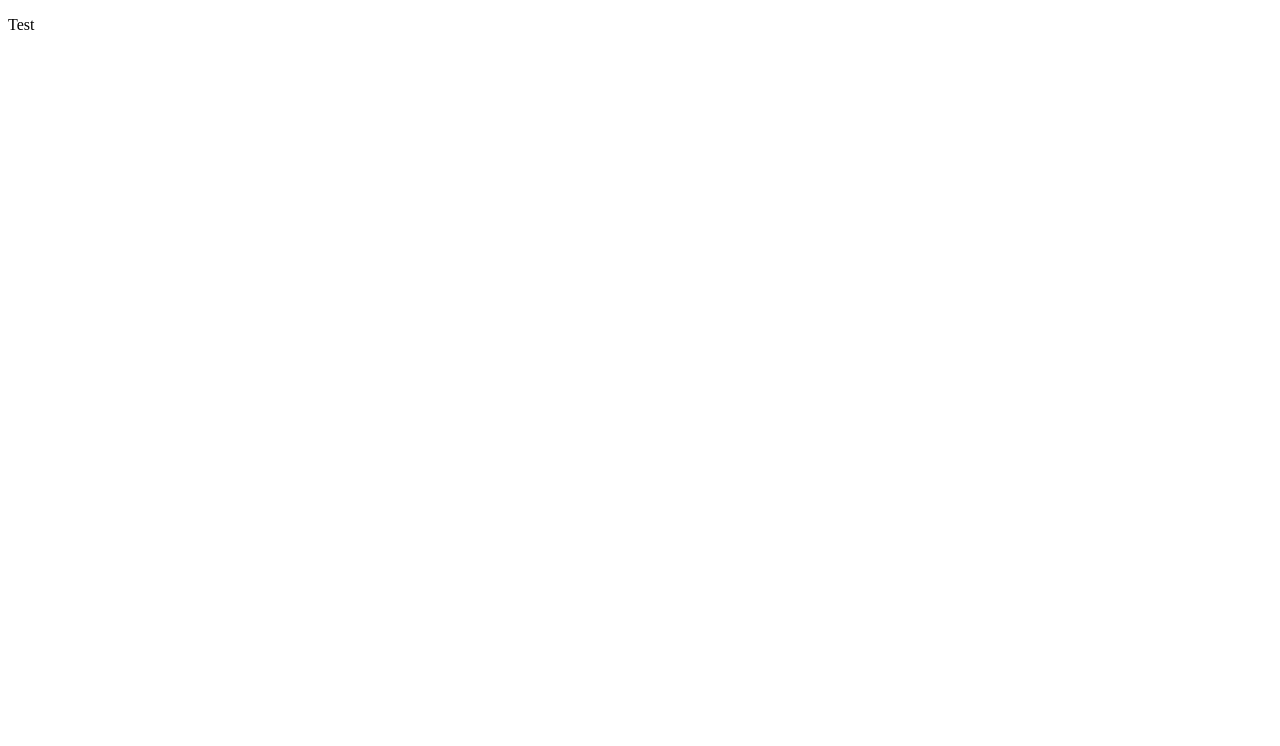
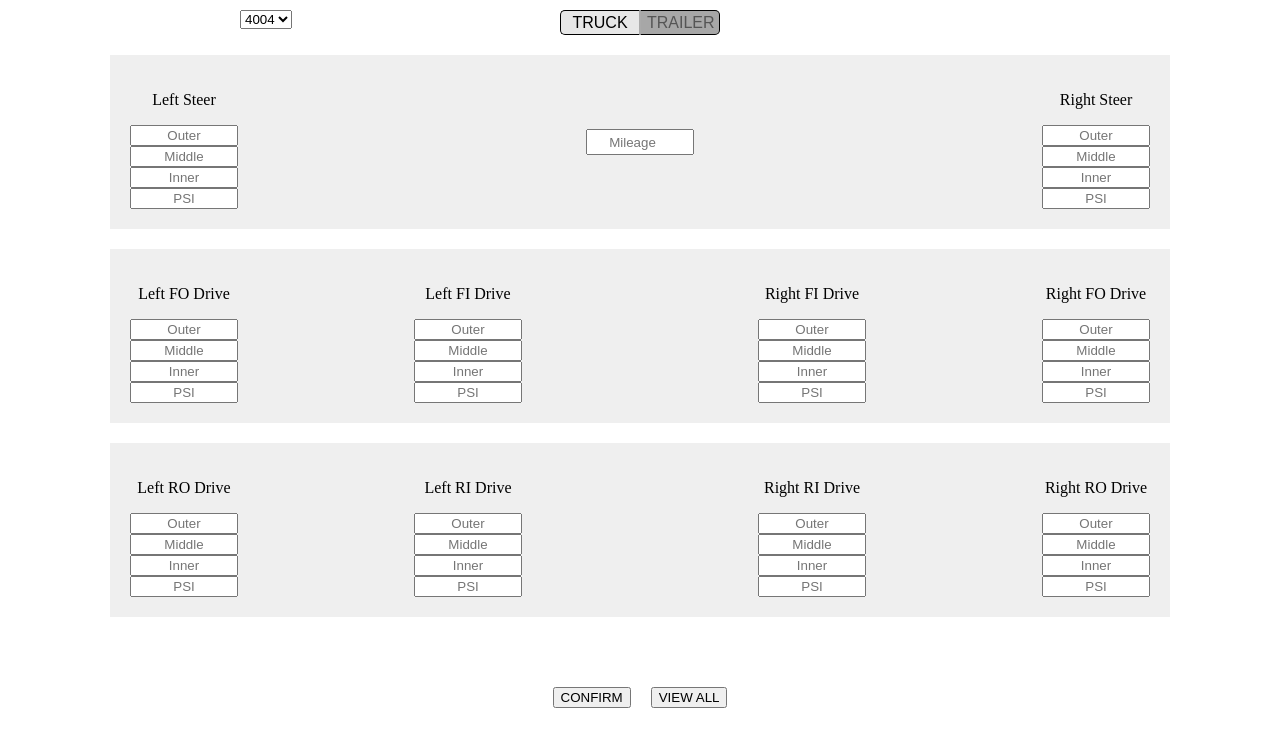
Before and after one commit to thepixelist11/thepixelist11.github.io, a plain HTML site: page index.html in a window 1280 px wide. Drawn offline with Linux system fonts and the light colour scheme.

Commit message:
Added html, styling, and js most of page

```diff
--- a/index.html
+++ b/index.html
@@ -1,11 +1,111 @@
 <!DOCTYPE html>
 <html lang="en">
-<head>
-  <meta charset="UTF-8">
-  <meta name="viewport" content="width=device-width, initial-scale=1.0">
-  <title></title>
-</head>
-<body>
-  <p>Test</p>
-</body>
+  <head>
+    <meta charset="UTF-8" />
+    <meta name="viewport" content="width=device-width, initial-scale=1.0" />
+    <title>Tire Readings</title>
+    <script src="./main.js"></script>
+    <link rel="stylesheet" href="style.css" />
+  </head>
+  <body onload="main()">
+    <div id="topBar">
+      <button id="truckBtn" onclick="changeMenu('truck')">TRUCK</button>
+      <button id="trailerBtn" onclick="changeMenu('trailer')">TRAILER</button>
+    </div>
+    <div id="truckMenu">
+      <select name="tNumber" id="tNumber"></select>
+      <div id="steer">
+        <div id="lSteer">
+          <p class="label1">Left Steer</p>
+          <input type="text" id="lSteerOuter" placeholder="Outer" />
+          <input type="text" id="lSteerMiddle" placeholder="Middle" />
+          <input type="text" id="lSteerInner" placeholder="Inner" />
+          <input type="text" id="lSteerPSI" placeholder="PSI" />
+        </div>
+
+        <input type="number" id="mileage" placeholder="Mileage" />
+
+        <div id="rSteer">
+          <p class="label1">Right Steer</p>
+          <input type="text" id="rSteerOuter" placeholder="Outer" />
+          <input type="text" id="rSteerMiddle" placeholder="Middle" />
+          <input type="text" id="rSteerInner" placeholder="Inner" />
+          <input type="text" id="rSteerPSI" placeholder="PSI" />
+        </div>
+      </div>
+      <div id="fDrive">
+        <div id="lFODrive">
+          <p class="label1">Left FO Drive</p>
+          <input type="text" id="lFODriveOuter" placeholder="Outer" />
+          <input type="text" id="lFODriveMiddle" placeholder="Middle" />
+          <input type="text" id="lFODriveInner" placeholder="Inner" />
+          <input type="text" id="lFODrivePSI" placeholder="PSI" />
+        </div>
+
+        <div id="lFIDrive">
+          <p class="label1">Left FI Drive</p>
+          <input type="text" id="lFIDriveOuter" placeholder="Outer" />
+          <input type="text" id="lFIDriveMiddle" placeholder="Middle" />
+          <input type="text" id="lFIDriveInner" placeholder="Inner" />
+          <input type="text" id="lFIDrivePSI" placeholder="PSI" />
+        </div>
+
+        <div id="rFIDrive">
+          <p class="label1">Right FI Drive</p>
+          <input type="text" id="rFIDriveOuter" placeholder="Outer" />
+          <input type="text" id="rFIDriveMiddle" placeholder="Middle" />
+          <input type="text" id="rFIDriveInner" placeholder="Inner" />
+          <input type="text" id="rFIDrivePSI" placeholder="PSI" />
+        </div>
+
+        <div id="rFODrive">
+          <p class="label1">Right FO Drive</p>
+          <input type="text" id="rFODriveOuter" placeholder="Outer" />
+          <input type="text" id="rFODriveMiddle" placeholder="Middle" />
+          <input type="text" id="rFODriveInner" placeholder="Inner" />
+          <input type="text" id="rFODrivePSI" placeholder="PSI" />
+        </div>
+      </div>
+      <div id="rDrive">
+        <div id="lRODrive">
+          <p class="label1">Left RO Drive</p>
+          <input type="text" id="lRODriveOuter" placeholder="Outer" />
+          <input type="text" id="lRODriveMiddle" placeholder="Middle" />
+          <input type="text" id="lRODriveInner" placeholder="Inner" />
+          <input type="text" id="lRODrivePSI" placeholder="PSI" />
+        </div>
+
+        <div id="lRIDrive">
+          <p class="label1">Left RI Drive</p>
+          <input type="text" id="lRIDriveOuter" placeholder="Outer" />
+          <input type="text" id="lRIDriveMiddle" placeholder="Middle" />
+          <input type="text" id="lRIDriveInner" placeholder="Inner" />
+          <input type="text" id="lRIDrivePSI" placeholder="PSI" />
+        </div>
+
+        <div id="rRIDrive">
+          <p class="label1">Right RI Drive</p>
+          <input type="text" id="rRIDriveOuter" placeholder="Outer" />
+          <input type="text" id="rRIDriveMiddle" placeholder="Middle" />
+          <input type="text" id="rRIDriveInner" placeholder="Inner" />
+          <input type="text" id="rRIDrivePSI" placeholder="PSI" />
+        </div>
+
+        <div id="rFODrive">
+          <p class="label1">Right RO Drive</p>
+          <input type="text" id="rRODriveOuter" placeholder="Outer" />
+          <input type="text" id="rRODriveMiddle" placeholder="Middle" />
+          <input type="text" id="rRODriveInner" placeholder="Inner" />
+          <input type="text" id="rRODrivePSI" placeholder="PSI" />
+        </div>
+      </div>
+
+      <div id="bottom">
+        <button id="confirm" onclick="confirm()">CONFIRM</button>
+        <button id="view" onclick="changeMenu('view')">VIEW ALL</button>
+      </div>
+
+      <div id="data"></div>
+    </div>
+  </body>
 </html>
--- /dev/null
+++ b/main.js
@@ -0,0 +1,161 @@
+let truckBtn, trailerBtn, menu;
+let menuState = 'truck';
+let data = {};
+
+const trucks = [4004, 4005];
+trucks.map(t => t.toString());
+
+const trailers = ['0000'];
+trucks.map(t => t.toString());
+
+function main() {
+  truckBtn = document.getElementById('truckBtn');
+  trailerBtn = document.getElementById('trailerBtn');
+  menu = document.getElementById('menu');
+
+  //Setup base button colors / states
+  truckBtn.style.background = '#e7e7e7';
+  trailerBtn.style.background = '#a7a7a7';
+  truckBtn.style.color = '#000';
+  trailerBtn.style.color = '#555';
+
+  loadMenu();
+}
+
+function changeMenu(type) {
+  switch (type) {
+    case 'truck':
+      truckBtn.style.background = '#e7e7e7';
+      trailerBtn.style.background = '#a7a7a7';
+      truckBtn.style.color = '#000';
+      trailerBtn.style.color = '#555';
+      menuState = 'truck';
+      break;
+    case 'trailer':
+      trailerBtn.style.background = '#e7e7e7';
+      truckBtn.style.background = '#a7a7a7';
+      trailerBtn.style.color = '#000';
+      truckBtn.style.color = '#555';
+      menuState = 'trailer';
+      break;
+    case 'view':
+      trailerBtn.style.background = '#a7a7a7';
+      truckBtn.style.background = '#a7a7a7';
+      trailerBtn.style.color = '#555';
+      truckBtn.style.color = '#555';
+      menuState = 'view';
+      break;
+  }
+  loadMenu();
+}
+
+function loadMenu() {
+  let dropdown = document.querySelector('select');
+
+  const nodes = [...dropdown.childNodes];
+  totalChildren = nodes.length;
+  for (let i = 0; i < totalChildren; i++) {
+    dropdown.removeChild(nodes[i]);
+  }
+
+  if (menuState == 'truck') {
+    document.getElementById('steer').style.visibility = 'visible';
+    document.getElementById('steer').style.position = 'static';
+    document.getElementById('fDrive').style.visibility = 'visible';
+    document.getElementById('fDrive').style.position = 'static';
+    document.getElementById('rDrive').style.visibility = 'visible';
+    document.getElementById('rDrive').style.position = 'static';
+
+    document.getElementById('tNumber').style.visibility = 'visible';
+    document.getElementById('tNumber').style.position = 'absolute';
+    document.getElementById('confirm').style.visibility = 'visible';
+    document.getElementById('confirm').style.position = 'static';
+    document.getElementById('view').style.visibility = 'visible';
+    document.getElementById('view').style.position = 'static';
+
+    document.getElementById('data').style.display = 'none';
+
+    trucks.forEach(t => {
+      const o = document.createElement('option');
+      o.value = t;
+      o.innerHTML = t;
+      dropdown.appendChild(o);
+    });
+  } else if (menuState == 'trailer') {
+    document.getElementById('steer').style.visibility = 'hidden';
+    document.getElementById('steer').style.position = 'absolute';
+    document.getElementById('fDrive').style.visibility = 'visible';
+    document.getElementById('fDrive').style.position = 'static';
+    document.getElementById('rDrive').style.visibility = 'visible';
+    document.getElementById('rDrive').style.position = 'static';
+
+    document.getElementById('tNumber').style.visibility = 'visible';
+    document.getElementById('tNumber').style.position = 'absolute';
+    document.getElementById('confirm').style.visibility = 'visible';
+    document.getElementById('confirm').style.position = 'static';
+    document.getElementById('view').style.visibility = 'visible';
+    document.getElementById('view').style.position = 'static';
+
+    document.getElementById('data').style.display = 'none';
+
+    trailers.forEach(t => {
+      const o = document.createElement('option');
+      o.value = t;
+      o.innerHTML = t;
+      dropdown.appendChild(o);
+    });
+  } else {
+    document.getElementById('steer').style.visibility = 'hidden';
+    document.getElementById('steer').style.position = 'absolute';
+    document.getElementById('fDrive').style.visibility = 'hidden';
+    document.getElementById('fDrive').style.position = 'absolute';
+    document.getElementById('rDrive').style.visibility = 'hidden';
+    document.getElementById('rDrive').style.position = 'absolute';
+
+    document.getElementById('tNumber').style.visibility = 'hidden';
+    document.getElementById('tNumber').style.position = 'absolute';
+    document.getElementById('confirm').style.visibility = 'hidden';
+    document.getElementById('confirm').style.position = 'absolute';
+    document.getElementById('view').style.visibility = 'hidden';
+    document.getElementById('view').style.position = 'absolute';
+
+    updateData();
+    document.getElementById('data').style.display = 'inline';
+
+    const text = document.getElementById('data');
+    const nodes = [...text.childNodes];
+    totalChildren = nodes.length;
+    for (let i = 0; i < totalChildren; i++) {
+      text.removeChild(nodes[i]);
+    }
+
+    localStorage.length;
+    for (const e in data) {
+      const t = document.createElement('p');
+      t.innerHTML = `${e}: ${data[e]}`;
+      text.appendChild(t);
+    }
+  }
+}
+
+function updateData() {
+  data['truck'] = document.getElementById('tNumber').value.toString()
+
+  const els = document.querySelectorAll('input');
+  const vals = [...els].map(e => e.value);
+
+  const d = new Date();
+  data['date'] = `${d.getDate()}/${d.getMonth().toString().length < 2 ? '0' + d.getMonth() : d.getMonth()}/${d.getFullYear().toString().substring(2)}`;
+
+  for (let i = 0; i < vals.length; i++) {
+    data[els[i].id] = vals[i];
+  }
+}
+
+function confirm() {
+  updateData();
+  localStorage.setItem(document.getElementById('tNumber').value, JSON.stringify(data));
+  document.querySelectorAll('input').forEach(e => {
+    e.value = '';
+  });
+}
--- /dev/null
+++ b/style.css
@@ -0,0 +1,153 @@
+::placeholder{
+  text-align: center;
+}
+body{
+  margin: 10px;
+}
+#topBar{
+  display: flex;
+  justify-content: center;
+  margin-top: 1vh;
+}
+#trailerBtn{
+  width: 80px;
+  height: 25px;
+  border: 1px solid black;
+  border-radius: 5px;
+  border-top-left-radius: 0;
+  border-bottom-left-radius: 0;
+  font-size: 16px;
+  border-left: 1px solid #aaa;
+  transition:
+  background-color 0.15s,
+  color 0.15s;
+  background: '#a7a7a7';
+  color: '#555';
+}
+#truckBtn{
+  background: '#e7e7e7';
+  color: '#000';
+  width: 80px;
+  height: 25px;
+  border: 1px solid black;
+  border-radius: 5px;
+  border-top-right-radius: 0;
+  border-bottom-right-radius: 0;
+  font-size: 16px;
+  border-right: 1px solid #aaa;
+  transition:
+  background-color 0.15s,
+  color 0.15s;
+}
+
+#steer{
+  background-color: #efefef;
+  display: flex;
+  justify-content: space-between;
+  margin-left: 100px;
+  margin-right: 100px;
+  padding: 20px;
+  margin-top: 20px;
+  align-items: center;
+}
+#lSteer{
+  display: flex;
+  flex-direction: column;
+  text-align: center;
+}
+#rSteer{
+  display: flex;
+  flex-direction: column;
+  text-align: center;
+}
+#fDrive{
+  background-color: #efefef;
+  display: flex;
+  justify-content: space-between;
+  margin-left: 100px;
+  margin-right: 100px;
+  padding: 20px;
+  margin-top: 20px;
+}
+#lFODrive{
+  display: flex;
+  flex-direction: column;
+  text-align: center;
+}
+#lFIDrive{
+  display: flex;
+  flex-direction: column;
+  text-align: center;
+  margin-right: 30px;
+}
+#rFIDrive{
+  display: flex;
+  flex-direction: column;
+  text-align: center;
+  margin-left: 30px;
+}
+#rFODrive{
+  display: flex;
+  flex-direction: column;
+  text-align: center;
+}
+
+#rDrive{
+  background-color: #efefef;
+  display: flex;
+  justify-content: space-between;
+  margin-left: 100px;
+  margin-right: 100px;
+  padding: 20px;
+  margin-top: 20px;
+}
+#lRODrive{
+  display: flex;
+  flex-direction: column;
+  text-align: center;
+}
+#lRIDrive{
+  display: flex;
+  flex-direction: column;
+  text-align: center;
+  margin-right: 30px;
+}
+#rRIDrive{
+  display: flex;
+  flex-direction: column;
+  text-align: center;
+  margin-left: 30px;
+}
+#rRODrive{
+  display: flex;
+  flex-direction: column;
+  text-align: center;
+}
+
+#mileage{
+  height: 20px;
+}
+
+#bottom{
+  display: flex;
+  justify-content: center;
+  margin-top: 50px;
+}
+
+#confirm{
+  margin-top: 20px;
+  margin-right: 10px;
+}
+#view{
+  margin-top: 20px;
+  margin-left: 10px;
+}
+#tNumber{
+  position: absolute;
+  top: 10px;
+  left: 240px;
+}
+
+input{
+  width: 100px;
+}
```
